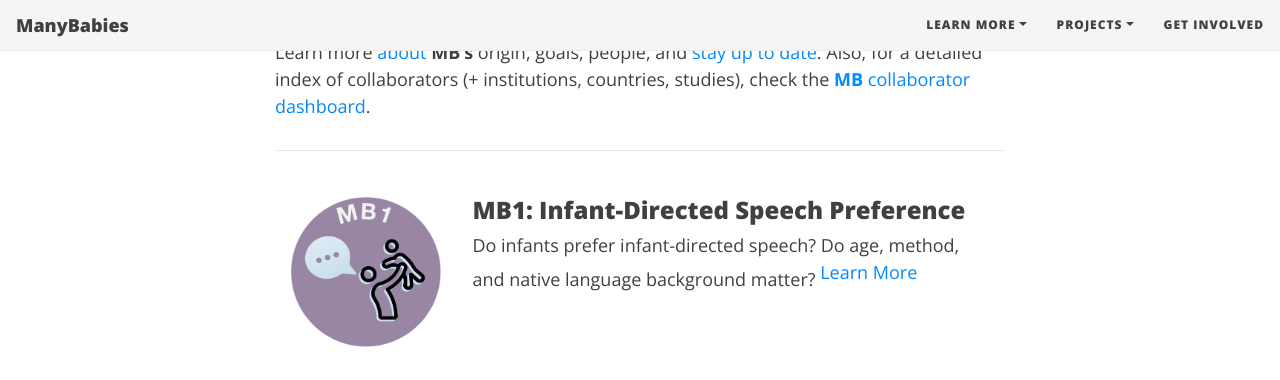
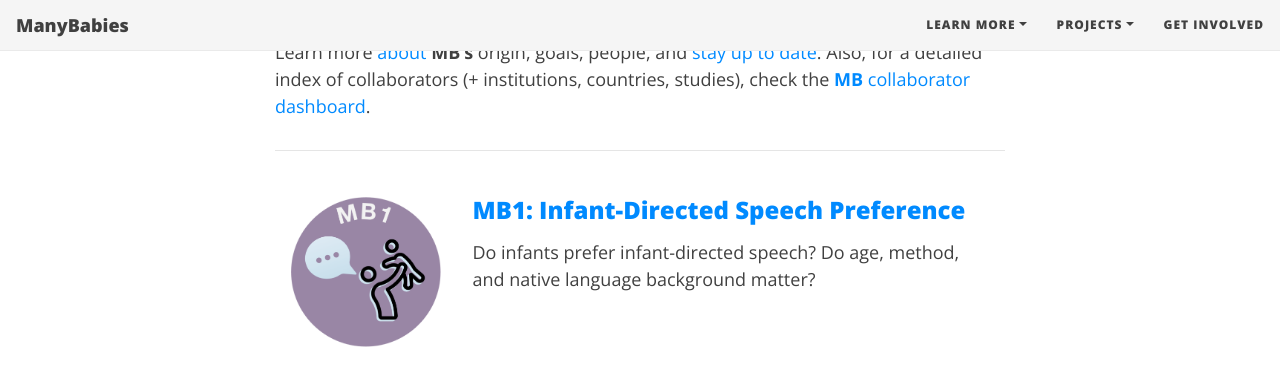
Before and after one commit to manybabies/manybabies.github.io, a Jekyll site: the page built from index_temp.md, in a window 1280 px wide and 900 px high, scrolled down 876 px, cut to the strip 0-380 px from the top of the window. Built offline with Jekyll 4.4.1, drawn with Linux system fonts in a browser that asks for light colours; nearby versions of some CDN libraries; some web fonts are replaced.

Commit message:
Update index_temp.md

```diff
--- a/index_temp.md
+++ b/index_temp.md
@@ -45,12 +45,11 @@
     </div>
     <div class="row">
       <div class="col-sm-3 col-xs-6" align="center">
-        <a href="{{site.baseurl}}{% link MB1.md %}" class="image" target="_blank"><img src="/assets/img/MB1_logo.png" alt="analysis" width="150" height="150"></a>
+        <a href="{{site.baseurl}}{% link MB1.md %}" class="image" target="_blank"><img src="/assets/img/MB1_logo.png" alt="MB1 logo" width="150" height="150"></a>
       </div>
       <div class="col-sm-9">
-        <h3>MB1: Infant-Directed Speech Preference</h3>
+        <a href="{{site.baseurl}}{% link MB1.md %}" class="image" target="_blank"><h3>MB1: Infant-Directed Speech Preference</h3></a>
         Do infants prefer infant-directed speech? Do age, method, and native language background matter?
-        <a href="{{site.baseurl}}{% link MB1.md %}" class="image" target="_blank">Learn More</a>
       </div>
     </div>
     <div class="col-sm-12">
```
